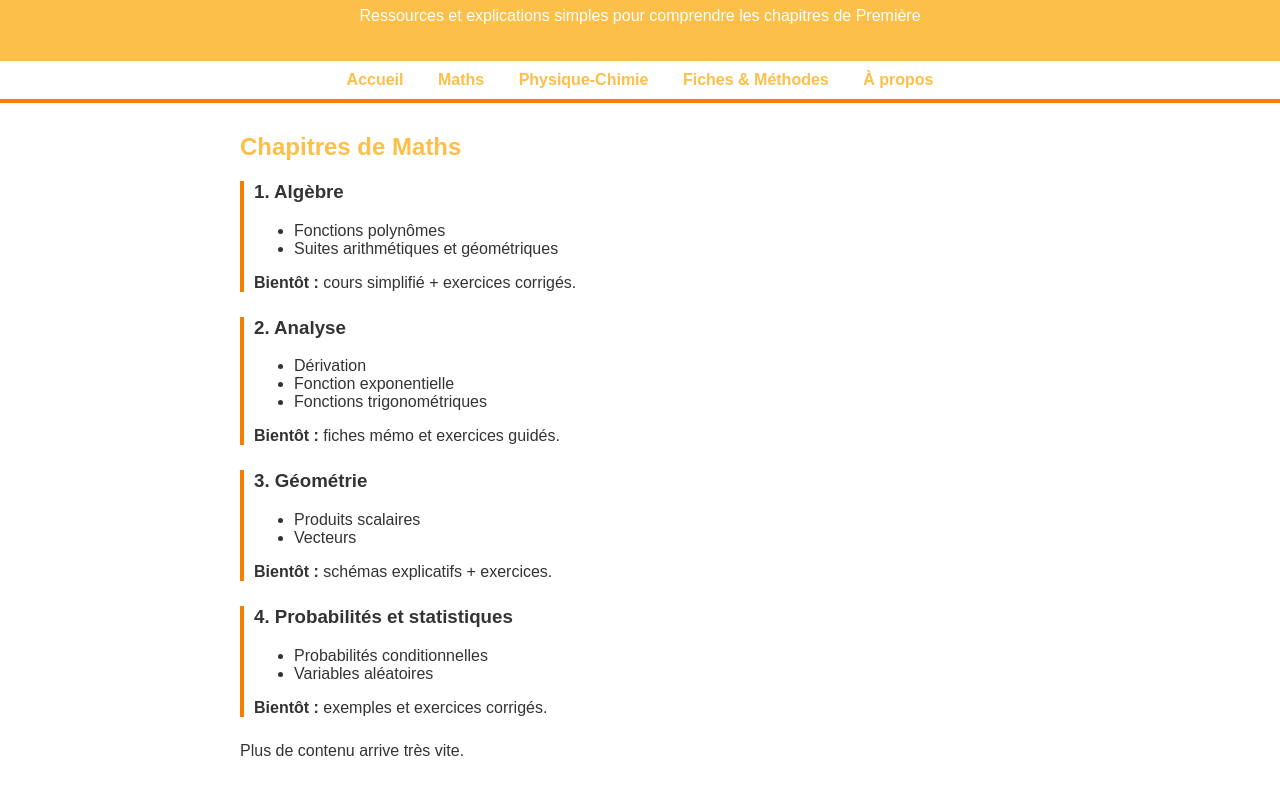
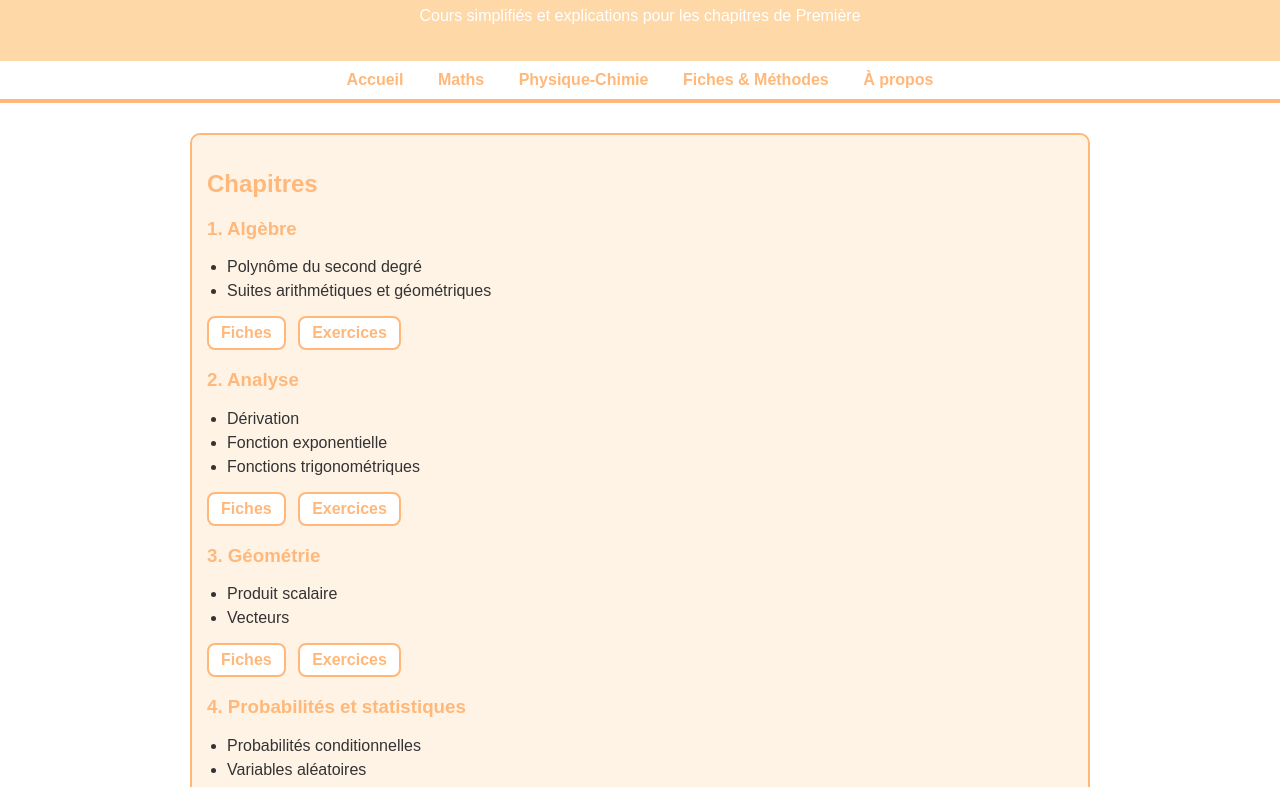
Before and after one commit to maaylis1/SpeSimple, a plain HTML site: page maths.html in a window 1280 px wide. Shown: the part 93-880 px from the top of the page. Drawn offline with Linux system fonts and the light colour scheme.

Commit message:
Add files via upload

```diff
--- a/maths.html
+++ b/maths.html
@@ -1,4 +1,3 @@
-
 <!DOCTYPE html>
 <html lang="fr">
 <head>
@@ -14,20 +13,20 @@
             color: #333;
         }
         header {
-            background-color: #fcbf49;
+            background-color: #ffd8a8; /* orange très clair */
             color: white;
             padding: 20px;
             text-align: center;
         }
         nav {
             background-color: #ffffff;
-            border-bottom: 4px solid #f77f00;
+            border-bottom: 4px solid #ffb87a; /* orange clair */
             padding: 10px;
             text-align: center;
         }
         nav a {
             margin: 0 15px;
-            color: #fcbf49;
+            color: #ffb87a;
             text-decoration: none;
             font-weight: bold;
         }
@@ -35,24 +34,47 @@
             text-decoration: underline;
         }
         main {
-            max-width: 800px;
+            max-width: 900px;
             margin: 30px auto;
             padding: 0 15px;
         }
-        h2 {
-            color: #fcbf49;
+        h2, h3 {
+            color: #ffb87a;
         }
-        .chapitre {
-            border-left: 4px solid #f77f00;
-            padding-left: 10px;
-            margin-bottom: 25px;
+        .case {
+            border: 2px solid #ffb87a;
+            border-radius: 10px;
+            padding: 15px;
+            margin-top: 20px;
+            background-color: #fff3e6; /* orange très pale */
+        }
+        ul {
+            list-style: disc;
+            padding-left: 20px;
+        }
+        li {
+            margin-bottom: 6px;
+        }
+        .btn {
+            display: inline-block;
+            padding: 6px 12px;
+            border: 2px solid #ffb87a;
+            border-radius: 8px;
+            background-color: #ffffff;
+            text-decoration: none;
+            color: #ffb87a;
+            font-weight: bold;
+            margin-right: 8px;
+        }
+        .btn:hover {
+            background-color: #ffe1c4;
         }
     </style>
 </head>
 <body>
     <header>
         <h1>Maths</h1>
-        <p>Ressources et explications simples pour comprendre les chapitres de Première</p>
+        <p>Cours simplifiés et explications pour les chapitres de Première</p>
     </header>
 
     <nav>
@@ -64,46 +86,38 @@
     </nav>
 
     <main>
-        <h2>Chapitres de Maths</h2>
+        <div class="case">
+            <h2>Chapitres</h2>
 
-        <div class="chapitre">
             <h3>1. Algèbre</h3>
             <ul>
-                <li>Fonctions polynômes</li>
+                <li>Polynôme du second degré</li>
                 <li>Suites arithmétiques et géométriques</li>
             </ul>
-            <p><strong>Bientôt :</strong> cours simplifié + exercices corrigés.</p>
-        </div>
+            <p><a href="#" class="btn">Fiches</a> <a href="#" class="btn">Exercices</a></p>
 
-        <div class="chapitre">
             <h3>2. Analyse</h3>
             <ul>
                 <li>Dérivation</li>
                 <li>Fonction exponentielle</li>
                 <li>Fonctions trigonométriques</li>
             </ul>
-            <p><strong>Bientôt :</strong> fiches mémo et exercices guidés.</p>
-        </div>
+            <p><a href="#" class="btn">Fiches</a> <a href="#" class="btn">Exercices</a></p>
 
-        <div class="chapitre">
             <h3>3. Géométrie</h3>
             <ul>
-                <li>Produits scalaires</li>
+                <li>Produit scalaire</li>
                 <li>Vecteurs</li>
             </ul>
-            <p><strong>Bientôt :</strong> schémas explicatifs + exercices.</p>
-        </div>
+            <p><a href="#" class="btn">Fiches</a> <a href="#" class="btn">Exercices</a></p>
 
-        <div class="chapitre">
             <h3>4. Probabilités et statistiques</h3>
             <ul>
                 <li>Probabilités conditionnelles</li>
                 <li>Variables aléatoires</li>
             </ul>
-            <p><strong>Bientôt :</strong> exemples et exercices corrigés.</p>
+            <p><a href="#" class="btn">Fiches</a> <a href="#" class="btn">Exercices</a></p>
         </div>
-
-        <p>Plus de contenu arrive très vite.</p>
     </main>
 
     <footer>
```
